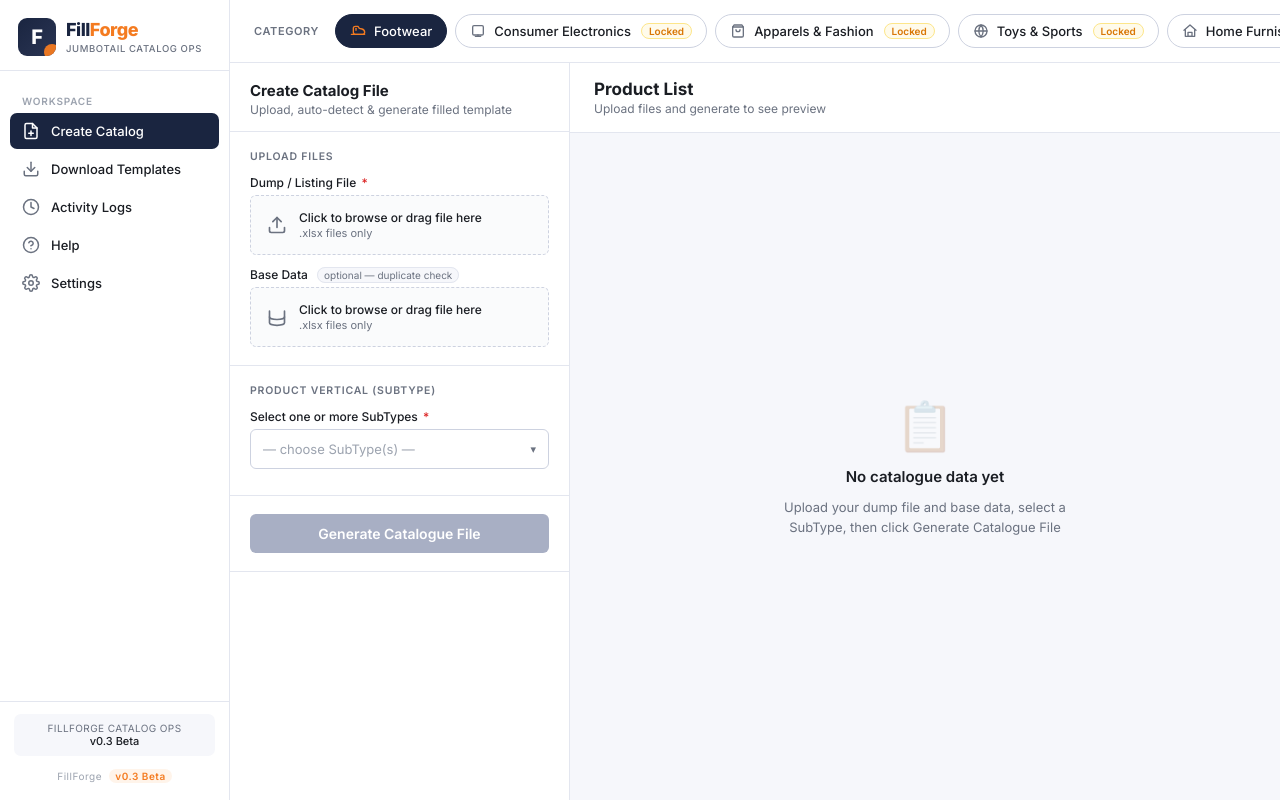
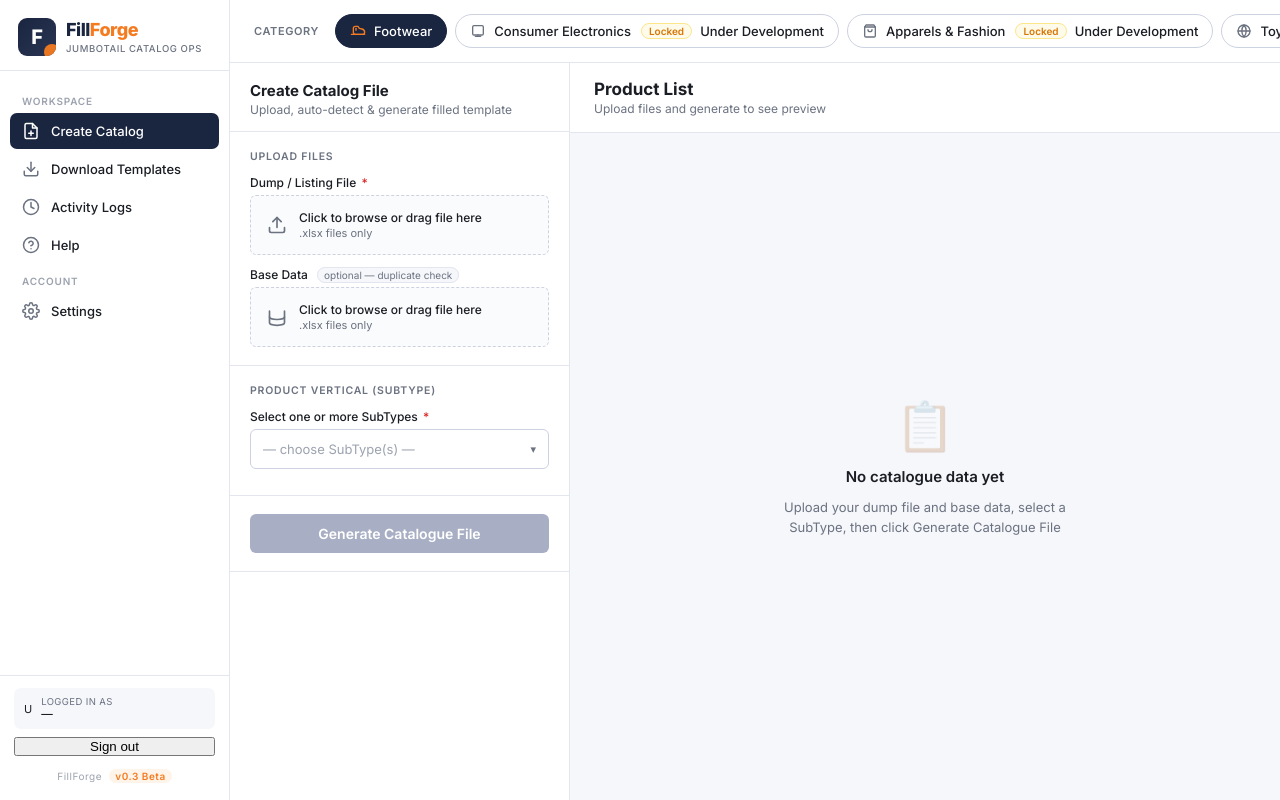
Before and after one commit to alibinhussain-star/FillForge, a Flask app: template templates/index.html in a window 1280 px wide. Run offline with Flask 3, Linux system fonts and the light colour scheme; the template is opened without the code that fills it, so the values that code supplies are empty; parts of the project's set-up code (start-up, migrations or seed data) failed here and were passed over.

Commit message:
Update index.html

```diff
--- a/templates/index.html
+++ b/templates/index.html
@@ -277,6 +277,7 @@ svg{display:block}
       Help
     </button>
 
+    <div class="sb-section">Account</div>
     <button class="sb-item" onclick="openConfig()">
       <span class="sb-icon"><svg width="18" height="18" viewBox="0 0 24 24" fill="none" stroke="currentColor" stroke-width="2" stroke-linecap="round" stroke-linejoin="round"><circle cx="12" cy="12" r="3"/><path d="M19.4 15a1.65 1.65 0 0 0 .33 1.82l.06.06a2 2 0 1 1-2.83 2.83l-.06-.06a1.65 1.65 0 0 0-1.82-.33 1.65 1.65 0 0 0-1 1.51V21a2 2 0 0 1-4 0v-.09A1.65 1.65 0 0 0 9 19.4a1.65 1.65 0 0 0-1.82.33l-.06.06a2 2 0 1 1-2.83-2.83l.06-.06a1.65 1.65 0 0 0 .33-1.82 1.65 1.65 0 0 0-1.51-1H3a2 2 0 0 1 0-4h.09A1.65 1.65 0 0 0 4.6 9a1.65 1.65 0 0 0-.33-1.82l-.06-.06a2 2 0 1 1 2.83-2.83l.06.06a1.65 1.65 0 0 0 1.82.33H9a1.65 1.65 0 0 0 1-1.51V3a2 2 0 0 1 4 0v.09a1.65 1.65 0 0 0 1 1.51 1.65 1.65 0 0 0 1.82-.33l.06-.06a2 2 0 1 1 2.83 2.83l-.06.06a1.65 1.65 0 0 0-.33 1.82V9a1.65 1.65 0 0 0 1.51 1H21a2 2 0 0 1 0 4h-.09a1.65 1.65 0 0 0-1.51 1z"/></svg></span>
       Settings
@@ -284,12 +285,14 @@ svg{display:block}
   </nav>
 
   <div class="sb-foot">
-    <div class="user-box" style="justify-content:center">
-      <div class="user-text" style="text-align:center">
-        <div class="user-label" style="font-size:10px; color:var(--muted)">FillForge Catalog Ops</div>
-        <div class="user-email" style="font-size:11px; color:var(--text); font-weight:500">v0.3 Beta</div>
+    <div class="user-box">
+      <div class="user-avatar" id="user-avatar">U</div>
+      <div class="user-text">
+        <div class="user-label">Logged in as</div>
+        <div class="user-email" id="user-email" title="">—</div>
       </div>
     </div>
+    <button class="logout-btn" onclick="logout()">Sign out</button>
     <div class="sb-ver">FillForge <span class="badge">v0.3 Beta</span></div>
   </div>
 </aside>
@@ -308,21 +311,25 @@ svg{display:block}
       <span class="vert-icon"><svg width="16" height="16" viewBox="0 0 24 24" fill="none" stroke="currentColor" stroke-width="2" stroke-linecap="round" stroke-linejoin="round"><rect x="4" y="4" width="16" height="14" rx="2"/><line x1="8" y1="20" x2="16" y2="20"/><line x1="12" y1="18" x2="12" y2="20"/></svg></span>
       Consumer Electronics
       <span class="vert-lock">Locked</span>
+      <span class="vert-lock-tip">Under Development</span>
     </button>
     <button class="vert-tog" onclick="showComingSoon(this)">
       <span class="vert-icon"><svg width="16" height="16" viewBox="0 0 24 24" fill="none" stroke="currentColor" stroke-width="2" stroke-linecap="round" stroke-linejoin="round"><path d="M20 6H4l2-3h12l2 3z"/><path d="M4 6v13a2 2 0 0 0 2 2h12a2 2 0 0 0 2-2V6"/><path d="M9 10a3 3 0 0 0 6 0"/></svg></span>
       Apparels &amp; Fashion
       <span class="vert-lock">Locked</span>
+      <span class="vert-lock-tip">Under Development</span>
     </button>
     <button class="vert-tog" onclick="showComingSoon(this)">
       <span class="vert-icon"><svg width="16" height="16" viewBox="0 0 24 24" fill="none" stroke="currentColor" stroke-width="2" stroke-linecap="round" stroke-linejoin="round"><circle cx="12" cy="12" r="9"/><path d="M3 12h18"/><path d="M12 3a14 14 0 0 1 0 18M12 3a14 14 0 0 0 0 18"/></svg></span>
       Toys &amp; Sports
       <span class="vert-lock">Locked</span>
+      <span class="vert-lock-tip">Under Development</span>
     </button>
     <button class="vert-tog" onclick="showComingSoon(this)">
       <span class="vert-icon"><svg width="16" height="16" viewBox="0 0 24 24" fill="none" stroke="currentColor" stroke-width="2" stroke-linecap="round" stroke-linejoin="round"><path d="M3 11l9-8 9 8"/><path d="M5 10v10h14V10"/><rect x="9" y="14" width="6" height="6"/></svg></span>
       Home Furnishing
       <span class="vert-lock">Locked</span>
+      <span class="vert-lock-tip">Under Development</span>
     </button>
   </div>
 
@@ -581,6 +588,22 @@ svg{display:block}
 
 <script>
 
+
+const USER_EMAIL = "{{ user_email|default('', true) }}";
+
+/* user header */
+(function initUser(){
+  if(!USER_EMAIL) return;
+  document.getElementById('user-email').textContent = USER_EMAIL;
+  document.getElementById('user-email').title = USER_EMAIL;
+  document.getElementById('user-avatar').textContent = USER_EMAIL[0].toUpperCase();
+})();
+
+/* logout */
+async function logout(){
+  await fetch('/auth/logout',{method:'POST'});
+  location.href = '/login';
+}
 
 /* view switching */
 function switchView(name){
```
